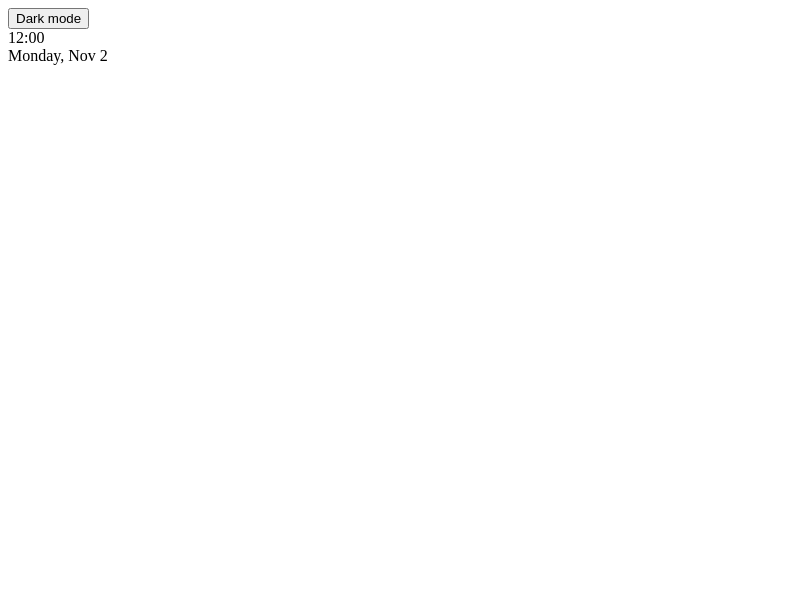
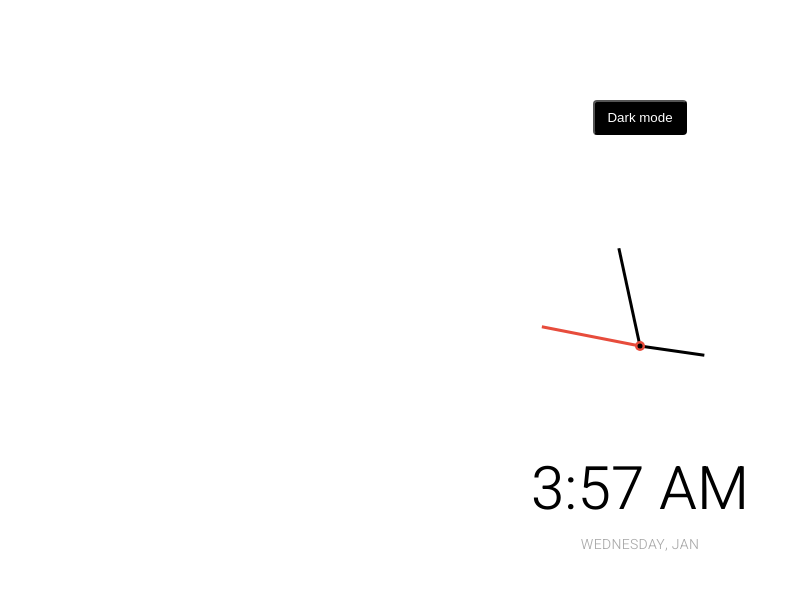
Before and after one commit to subhamBharadwaz/theme-clock-js, a plain HTML site: page index.html in a window 1280 px wide. Shown: the whole page, without its empty margins (0-799 px from the left). Drawn offline with Linux system fonts and the light colour scheme.

Commit message:
added styles and functionalities

```diff
--- a/app.js
+++ b/app.js
@@ -0,0 +1,92 @@
+const hourEl = document.querySelector('.hour');
+const minuteEl = document.querySelector('.minute');
+const secondEl = document.querySelector('.second');
+const timeEl = document.querySelector('.time');
+const dateEl = document.querySelector('.date');
+const toggle = document.querySelector('.toggle');
+
+const days = [
+  'Sunday',
+  'Monday',
+  'Tuesday',
+  'Wednesday',
+  'Thursday',
+  'Friday',
+  'Saturday',
+];
+
+const months = [
+  'Jan',
+  'Feb',
+  'Mar',
+  'Apr',
+  'May',
+  'Jun',
+  'Jul',
+  'Aug',
+  'Sep',
+  'Oct',
+  'Nov',
+  'Dec',
+];
+
+toggle.addEventListener('click', (e) => {
+  const html = document.querySelector('html');
+  if (html.classList.contains('dark')) {
+    html.classList.remove('dark');
+    e.target.innerHTML = 'Dark mode';
+  } else {
+    html.classList.add('dark');
+    e.target.innerHTML = 'Light mode';
+  }
+});
+
+function setTime() {
+  const time = new Date();
+  const month = time.getMonth();
+  const day = time.getDay();
+  const date = time.getDate();
+  const hours = time.getHours();
+  const hoursForClock = hours % 12;
+  const minutes = time.getMinutes();
+  const seconds = time.getSeconds();
+  const ampm = hours >= 12 ? 'PM' : 'AM';
+
+  hourEl.style.transform = `translate(-50%, -100%) rotate(${scale(
+    hoursForClock,
+    0,
+    11,
+    0,
+    360
+  )}deg)`;
+
+  minuteEl.style.transform = `translate(-50%, -100%) rotate(${scale(
+    minutes,
+    0,
+    59,
+    0,
+    360
+  )}deg)`;
+
+  secondEl.style.transform = `translate(-50%, -100%) rotate(${scale(
+    seconds,
+    0,
+    59,
+    0,
+    360
+  )}deg)`;
+
+  timeEl.innerHTML = `${hoursForClock}:${
+    minutes < 10 ? `0${minutes}` : minutes
+  } ${ampm}`;
+
+  dateEl.innerHTML = `${days[day]}, ${months[month]} <span class="circle>${date}</span>`;
+}
+
+const scale = (num, in_min, in_max, out_min, out_max) => {
+  return ((num - in_min) * (out_max - out_min)) / (in_max - in_min) + out_min;
+};
+
+setTime();
+
+setInterval(setTime, 1000);
--- a/index.html
+++ b/index.html
@@ -16,8 +16,8 @@
         <div class="needle second"></div>
         <div class="center-point"></div>
       </div>
-      <div class="time">12:00</div>
-      <div class="date">Monday, Nov <span class="circle">2</span></div>
+      <div class="time"></div>
+      <div class="date"></div>
     </div>
 
     <script src="./app.js"></script>
--- a/style.css
+++ b/style.css
@@ -0,0 +1,157 @@
+@import url('https://fonts.googleapis.com/css?family=Heebo:300&display=swap');
+
+* {
+  box-sizing: border-box;
+}
+
+:root {
+  --primary-color: #000;
+  --secondary-color: #fff;
+}
+
+html.dark {
+  --primary-color: #fff;
+  --secondary-color: #333;
+}
+
+html.dark {
+  background-color: #111;
+  color: var(--primary-color);
+}
+
+html {
+  transition: all 0.5s ease-in;
+}
+
+body {
+  font-family: 'Heebo', sans-serif;
+
+  display: flex;
+  align-items: center;
+  justify-content: center;
+
+  height: 100vh;
+
+  overflow: hidden;
+
+  margin: 0;
+}
+
+.toggle {
+  cursor: pointer;
+
+  background-color: var(--primary-color);
+  color: var(--secondary-color);
+  border-radius: 4px;
+
+  padding: 8px 12px;
+
+  position: absolute;
+  top: 100px;
+}
+
+.toggle:focus {
+  outline: none;
+}
+
+.clock-container {
+  display: flex;
+  flex-direction: column;
+  justify-content: space-between;
+  align-items: center;
+}
+
+.clock {
+  position: relative;
+
+  width: 200px;
+  height: 200px;
+}
+
+.needle {
+  background-color: var(--primary-color);
+
+  position: absolute;
+  top: 50%;
+  left: 50%;
+
+  height: 65px;
+  width: 3px;
+
+  transform-origin: bottom center;
+  transition: all 0.5s ease-in;
+}
+
+.needle.hour {
+  transform: translate(-50%, -100%) rotate(0deg);
+}
+
+.needle.minute {
+  transform: translate(-50%, -100%) rotate(0deg);
+
+  height: 100px;
+}
+
+.needle.second {
+  transform: translate(-50%, -100%) rotate(0deg);
+
+  height: 100px;
+  background-color: #e74c3c;
+}
+
+.center-point {
+  background-color: #e74c3c;
+  border-radius: 50%;
+
+  width: 10px;
+  height: 10px;
+
+  position: absolute;
+  top: 50%;
+  left: 50%;
+
+  transform: translate(-50%, -50%);
+}
+
+.center-point::after {
+  content: '';
+  background-color: var(--primary-color);
+  border-radius: 50%;
+
+  width: 5px;
+  height: 5px;
+
+  position: absolute;
+  top: 50%;
+  left: 50%;
+
+  transform: translate(-50%, -50%);
+}
+
+.time {
+  font-size: 60px;
+}
+
+.date {
+  color: #aaa;
+  font-size: 14px;
+  letter-spacing: 0.3px;
+  text-transform: uppercase;
+}
+
+.date .circle {
+  background-color: var(--primary-color);
+  color: var(--secondary-color);
+  border-radius: 50%;
+  font-size: 12px;
+  line-height: 18px;
+
+  height: 18px;
+  width: 18px;
+
+  display: inline-flex;
+  align-items: center;
+  justify-content: center;
+
+  transition: all 0.5s ease-in;
+}
```
